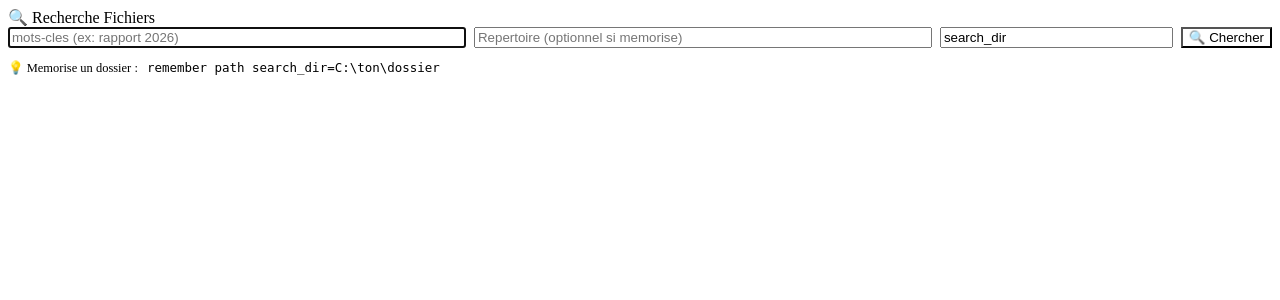
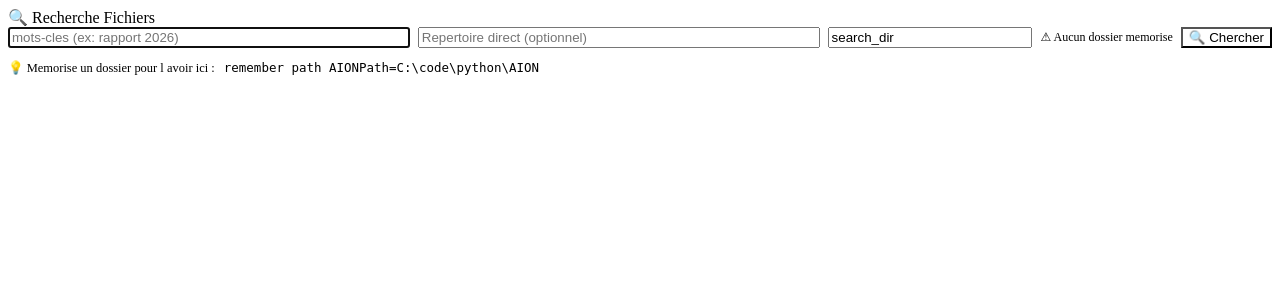
Before and after one commit to beyp/AION, a Python web app: template aion/dashboard/templates/sections/fs_search.html in a window 1280 px wide. Shown: the top 300 px of the page. Run offline with Jinja, Linux system fonts and the light colour scheme; the template is opened without the code that fills it, so the values that code supplies are empty.

Commit message:
feat: fs_search select Jinja2 pour dossiers memorises

```diff
--- a/aion/dashboard/templates/sections/fs_search.html
+++ b/aion/dashboard/templates/sections/fs_search.html
@@ -3,6 +3,8 @@
 
   <div style="margin-bottom:16px;">
     <div style="display:flex;gap:8px;flex-wrap:wrap;margin-bottom:8px;">
+
+      <!-- Mots-clés -->
       <input
         class="qm-input"
         id="fs-keywords"
@@ -12,27 +14,42 @@
         style="flex:2;min-width:200px;"
         onkeydown="if(event.key==='Enter'){event.preventDefault();window.fsDoSearch();}"
       >
+
+      <!-- Répertoire direct (optionnel) -->
       <input
         class="qm-input"
         id="fs-directory"
         type="text"
-        placeholder="Repertoire (optionnel si memorise)"
+        placeholder="Repertoire direct (optionnel)"
         style="flex:2;min-width:200px;"
         onkeydown="if(event.key==='Enter'){event.preventDefault();window.fsDoSearch();}"
       >
+
+      <!-- Select des clés mémoire path — peuplé par Jinja2 -->
+      {% if path_keys %}
+      <select class="qm-select" id="fs-memkey" style="flex:1;min-width:140px;">
+        <option value="">-- Choisir un dossier --</option>
+        {% for item in path_keys %}
+        <option value="{{ item.key }}" title="{{ item.value }}">
+          {{ item.key }} — {{ item.value[:30] }}{% if item.value|length > 30 %}...{% endif %}
+        </option>
+        {% endfor %}
+      </select>
+      {% else %}
       <input
         class="qm-input"
         id="fs-memkey"
         type="text"
         value="search_dir"
-        placeholder="Cle memoire"
-        list="fs-path-keys"
-        style="flex:1;min-width:120px;"
+        placeholder="Cle memoire path"
+        style="flex:1;min-width:140px;"
         onkeydown="if(event.key==='Enter'){event.preventDefault();window.fsDoSearch();}"
       >
-      <datalist id="fs-path-keys">
-        <!-- Rempli dynamiquement par loadFsPathKeys() -->
-      </datalist>
+      <div style="color:var(--text-dim);font-size:0.75rem;align-self:center;white-space:nowrap;">
+        &#x26A0; Aucun dossier memorise
+      </div>
+      {% endif %}
+
       <button
         class="qm-submit"
         style="background:var(--accent);"
@@ -40,12 +57,24 @@
         &#x1F50D; Chercher
       </button>
     </div>
+
+    <!-- Aide contextuelle -->
+    {% if path_keys %}
     <div style="color:var(--text-dim);font-size:0.78rem;padding:4px 0;">
-      &#x1F4A1; Memorise un dossier :
+      &#x1F4C1; {{ path_keys|length }} dossier(s) memorise(s) |
+      Pour en ajouter :
       <code style="background:var(--border);padding:1px 6px;border-radius:3px;">
-        remember path search_dir=C:\ton\dossier
+        remember path monDossier=C:\chemin
       </code>
     </div>
+    {% else %}
+    <div style="color:var(--orange);font-size:0.78rem;padding:4px 0;">
+      &#x1F4A1; Memorise un dossier pour l avoir ici :
+      <code style="background:var(--border);padding:1px 6px;border-radius:3px;">
+        remember path AIONPath=C:\code\python\AION
+      </code>
+    </div>
+    {% endif %}
   </div>
 
   <div id="fs-results"></div>
@@ -65,48 +94,32 @@
 </style>
 
 <script>
-// ── Recherche ─────────────────────────────────────────────────────────────────
-// Charger les cles path memoire pour le datalist
-window.loadFsPathKeys = function() {
-  fetch("/api/memory/paths")
-    .then(function(r) { return r.json(); })
-    .then(function(data) {
-      var dl = document.getElementById("fs-path-keys");
-      if (!dl) return;
-      dl.innerHTML = "";
-      data.forEach(function(item) {
-        var opt = document.createElement("option");
-        opt.value = item.key;
-        opt.label = item.value;
-        dl.appendChild(opt);
-      });
-      // Si une seule cle path, la mettre par defaut
-      if (data.length === 1) {
-        var inp = document.getElementById("fs-memkey");
-        if (inp && inp.value === "search_dir") inp.value = data[0].key;
-      }
-    })
-    .catch(function() {});
-};
-// Charger au demarrage de la section
-window.loadFsPathKeys();
-
 window.fsDoSearch = function() {
   var keywords   = (document.getElementById("fs-keywords")  || {}).value || "";
   var directory  = (document.getElementById("fs-directory") || {}).value || "";
-  var memkey     = (document.getElementById("fs-memkey")    || {}).value || "search_dir";
+  var memkeyEl   = document.getElementById("fs-memkey");
+  var memkey     = memkeyEl ? memkeyEl.value : "search_dir";
   var resultsDiv = document.getElementById("fs-results");
 
   keywords = keywords.trim();
   if (!keywords) {
-    if (resultsDiv) resultsDiv.innerHTML = '<div style="color:var(--red);padding:8px;">Veuillez entrer des mots-cles.</div>';
+    if (resultsDiv) resultsDiv.innerHTML =
+      '<div style="color:var(--red);padding:8px;">Veuillez entrer des mots-cles.</div>';
     return;
   }
 
-  if (resultsDiv) resultsDiv.innerHTML = '<div style="color:var(--text-dim);padding:12px;text-align:center;">Recherche en cours...</div>';
+  if (resultsDiv) resultsDiv.innerHTML =
+    '<div style="color:var(--text-dim);padding:12px;text-align:center;">Recherche en cours...</div>';
 
-  var payload = { keywords: keywords, memory_key: memkey || "search_dir" };
-  if (directory.trim()) payload.directory = directory.trim();
+  var payload = { keywords: keywords };
+
+  // Si un répertoire direct est fourni, l utiliser
+  if (directory.trim()) {
+    payload.directory = directory.trim();
+  } else if (memkey && memkey !== "--") {
+    // Sinon utiliser la clé mémoire sélectionnée
+    payload.memory_key = memkey;
+  }
 
   fetch("/fs/search", {
     method: "POST",
@@ -124,15 +137,12 @@ window.fsDoSearch = function() {
   });
 };
 
-// ── Ouvrir fichier (os.startfile via /fs/open) ────────────────────────────────
 window.fsOpenFile = function(btn) {
   var path = btn.getAttribute("data-path");
   if (!path) return;
-
   var original = btn.textContent;
   btn.textContent = "...";
   btn.disabled = true;
-
   fetch("/fs/open", {
     method: "POST",
     headers: { "Content-Type": "application/json" },
@@ -140,6 +150,7 @@ window.fsOpenFile = function(btn) {
   })
   .then(function(r) { return r.json(); })
   .then(function(data) {
+    btn.disabled = false;
     if (data.ok) {
       btn.textContent = "OK !";
       btn.style.background = "var(--green)";
@@ -150,14 +161,13 @@ window.fsOpenFile = function(btn) {
       btn.style.background = "var(--red)";
       btn.style.color = "white";
     }
-    btn.disabled = false;
     setTimeout(function() {
       btn.textContent = original;
       btn.style.background = "";
       btn.style.color = "";
     }, 2000);
   })
-  .catch(function(err) {
+  .catch(function() {
     btn.textContent = "Erreur";
     btn.style.background = "var(--red)";
     btn.style.color = "white";
@@ -165,12 +175,9 @@ window.fsOpenFile = function(btn) {
   });
 };
 
-// ── Editer fichier texte (affichage dans onglet navigateur) ───────────────────
 window.fsEditFile = function(btn) {
   var path = btn.getAttribute("data-path");
   if (!path) return;
-  // Ouvrir dans un nouvel onglet via /fs/view?path=...
-  var url = "/fs/view?path=" + encodeURIComponent(path);
-  window.open(url, "_blank");
+  window.open("/fs/view?path=" + encodeURIComponent(path), "_blank");
 };
 </script>
```
Also changed, not shown: aion/dashboard/server.py (+9 -1 lines).
